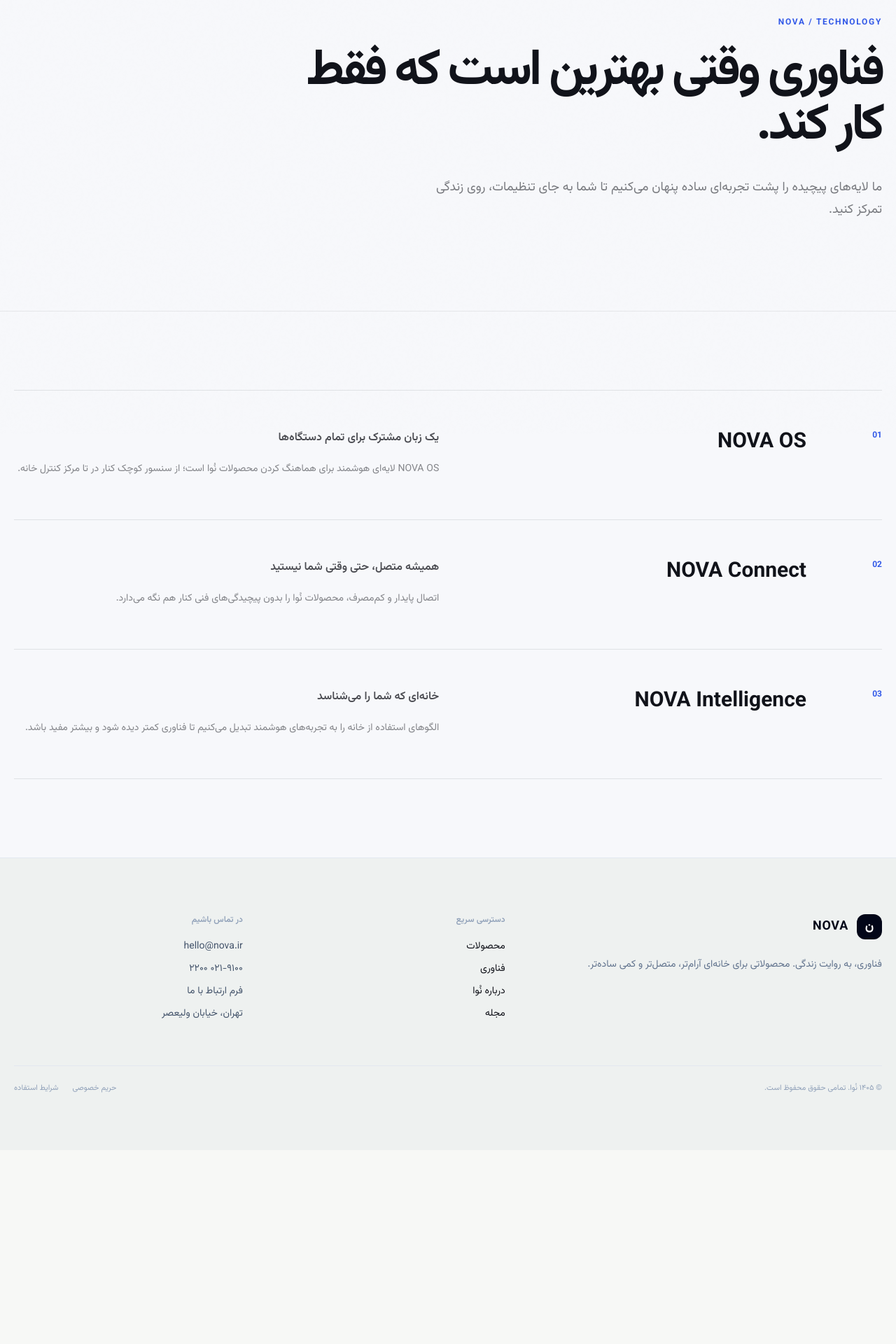
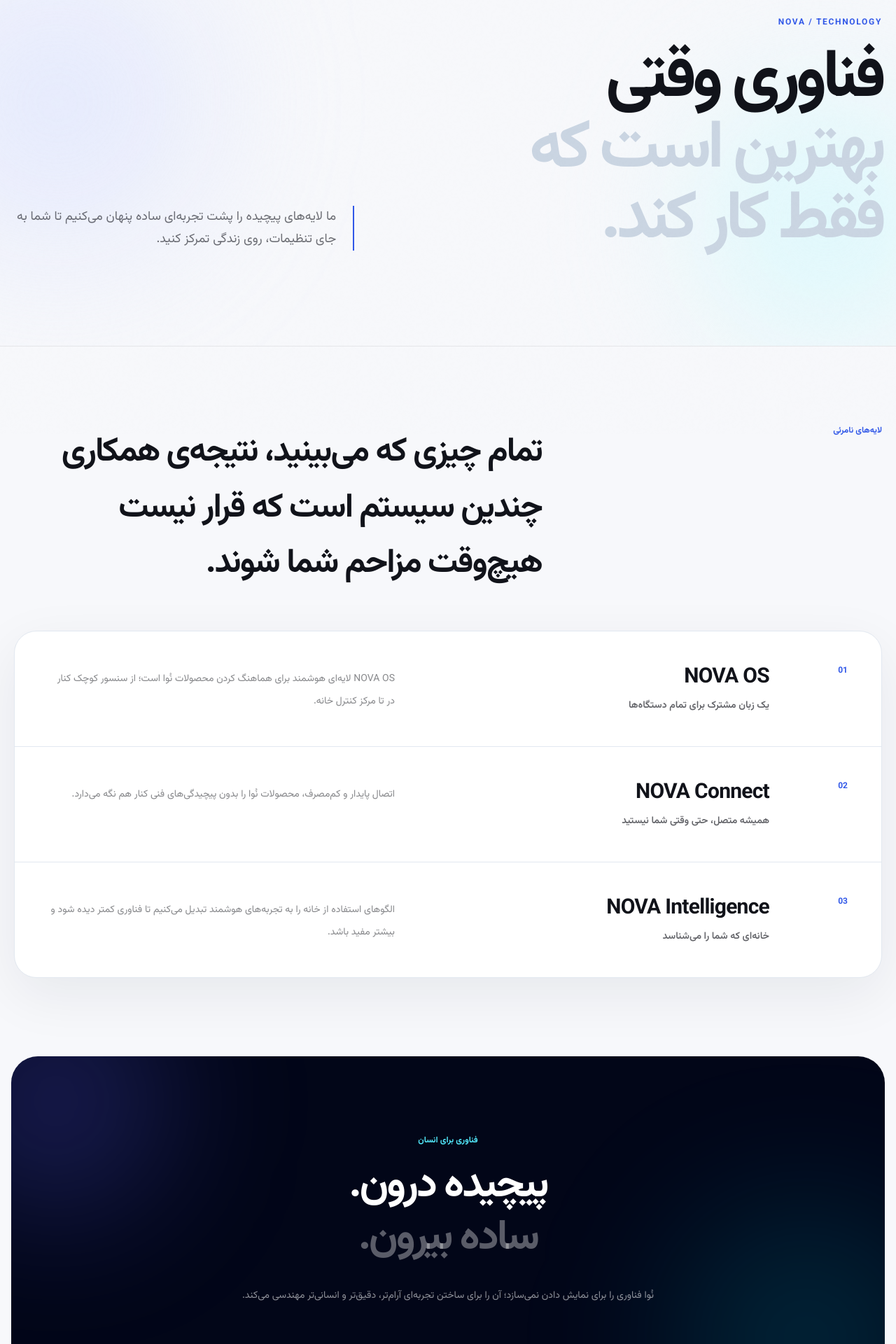
Before and after one commit to artinasd/arsBot, a Next.js app: page /technology in a window 1280 px wide. Shown: the part 180-2100 px from the top of the page at 70% size. Before the commit the page ends 1823 px from the top, so only its background shows below. Built offline with nearby package versions, Linux system fonts and the light colour scheme; no server answers; a web font is replaced by a local one.

Commit message:
Redesign technology page as premium engineering story

```diff
--- a/app/technology/page.js
+++ b/app/technology/page.js
@@ -12,26 +12,51 @@
     <div className="bg-[#f7f8fb] text-[#11131a]">
       <Header />
       <main className="pt-[76px]">
-        <section className="border-b border-[#11131a]/8 py-20 sm:py-32">
-          <div className="nova-container">
-            <p className="text-xs font-bold tracking-[0.14em] text-[#3158e8]">NOVA / TECHNOLOGY</p>
-            <h1 className="mt-6 max-w-4xl text-5xl font-extrabold leading-[1.08] tracking-[-0.06em] sm:text-7xl">فناوری وقتی بهترین است که فقط کار کند.</h1>
-            <p className="mt-8 max-w-2xl text-base leading-8 text-[#11131a]/55 sm:text-lg">ما لایه‌های پیچیده را پشت تجربه‌ای ساده پنهان می‌کنیم تا شما به جای تنظیمات، روی زندگی تمرکز کنید.</p>
+        <section className="relative overflow-hidden border-b border-[#11131a]/8 py-20 sm:py-32">
+          <div className="absolute -left-32 top-10 size-[420px] rounded-full bg-indigo-200/35 blur-[110px]" />
+          <div className="absolute -right-20 bottom-0 size-[360px] rounded-full bg-cyan-100/60 blur-[100px]" />
+          <div className="nova-container relative">
+            <div className="grid items-end gap-12 lg:grid-cols-[1.15fr_.85fr] lg:gap-24">
+              <div>
+                <p className="text-xs font-bold tracking-[0.14em] text-[#3158e8]">NOVA / TECHNOLOGY</p>
+                <h1 className="mt-6 max-w-5xl text-5xl font-extrabold leading-[1.05] tracking-[-0.065em] sm:text-7xl lg:text-8xl">فناوری وقتی<br /><span className="text-slate-300">بهترین است که فقط کار کند.</span></h1>
+              </div>
+              <div className="border-r-2 border-[#3158e8] pr-6 lg:mb-2">
+                <p className="text-base leading-8 text-[#11131a]/60 sm:text-lg">ما لایه‌های پیچیده را پشت تجربه‌ای ساده پنهان می‌کنیم تا شما به جای تنظیمات، روی زندگی تمرکز کنید.</p>
+              </div>
+            </div>
           </div>
         </section>
+
         <section className="py-20 sm:py-28">
           <div className="nova-container">
-            <div className="divide-y divide-[#11131a]/10 border-y border-[#11131a]/10">
-              {technologies.map((technology) => (
-                <article key={technology.id} className="grid gap-7 py-10 md:grid-cols-[80px_0.9fr_1.1fr] md:py-14">
+            <div className="mb-14 grid gap-6 lg:grid-cols-[.7fr_1.3fr] lg:gap-20">
+              <div><p className="text-xs font-bold text-[#3158e8]">لایه‌های نامرئی</p></div>
+              <h2 className="max-w-4xl text-3xl font-bold leading-[1.65] tracking-[-.04em] sm:text-5xl">تمام چیزی که می‌بینید، نتیجه‌ی همکاری چندین سیستم است که قرار نیست هیچ‌وقت مزاحم شما شوند.</h2>
+            </div>
+            <div className="overflow-hidden rounded-[32px] border border-slate-200 bg-white shadow-[0_24px_80px_rgba(15,23,42,.07)]">
+              {technologies.map((technology, index) => (
+                <article key={technology.id} className="group grid gap-6 border-b border-slate-200 p-7 last:border-b-0 sm:p-10 md:grid-cols-[72px_1fr_1fr] md:gap-10 md:p-12">
                   <span className="text-xs font-bold text-[#3158e8]">{technology.index}</span>
-                  <h2 className="text-2xl font-bold sm:text-3xl">{technology.title}</h2>
                   <div>
-                    <p className="text-base font-semibold text-[#11131a]/75">{technology.subtitle}</p>
-                    <p className="mt-4 text-sm leading-8 text-[#11131a]/50">{technology.description}</p>
+                    <h2 className="text-2xl font-bold tracking-tight transition group-hover:text-[#3158e8] sm:text-3xl">{technology.title}</h2>
+                    <p className="mt-3 text-sm font-semibold text-[#11131a]/65">{technology.subtitle}</p>
                   </div>
+                  <p className="text-sm leading-8 text-[#11131a]/50 md:pt-1">{technology.description}</p>
                 </article>
               ))}
+            </div>
+          </div>
+        </section>
+
+        <section className="px-4 pb-4">
+          <div className="relative overflow-hidden rounded-[38px] bg-slate-950 px-7 py-20 text-white sm:px-12 sm:py-28">
+            <div className="absolute -left-24 -top-24 size-80 rounded-full bg-indigo-500/25 blur-[100px]" />
+            <div className="absolute -bottom-32 -right-20 size-96 rounded-full bg-cyan-400/15 blur-[110px]" />
+            <div className="relative mx-auto max-w-4xl text-center">
+              <p className="text-xs font-bold text-cyan-300">فناوری برای انسان</p>
+              <h2 className="mt-5 text-4xl font-black leading-[1.25] tracking-[-.05em] sm:text-6xl">پیچیده درون.<br /><span className="text-white/35">ساده بیرون.</span></h2>
+              <p className="mx-auto mt-7 max-w-2xl text-sm leading-8 text-white/55">نُوا فناوری را برای نمایش دادن نمی‌سازد؛ آن را برای ساختن تجربه‌ای آرام‌تر، دقیق‌تر و انسانی‌تر مهندسی می‌کند.</p>
             </div>
           </div>
         </section>
```
